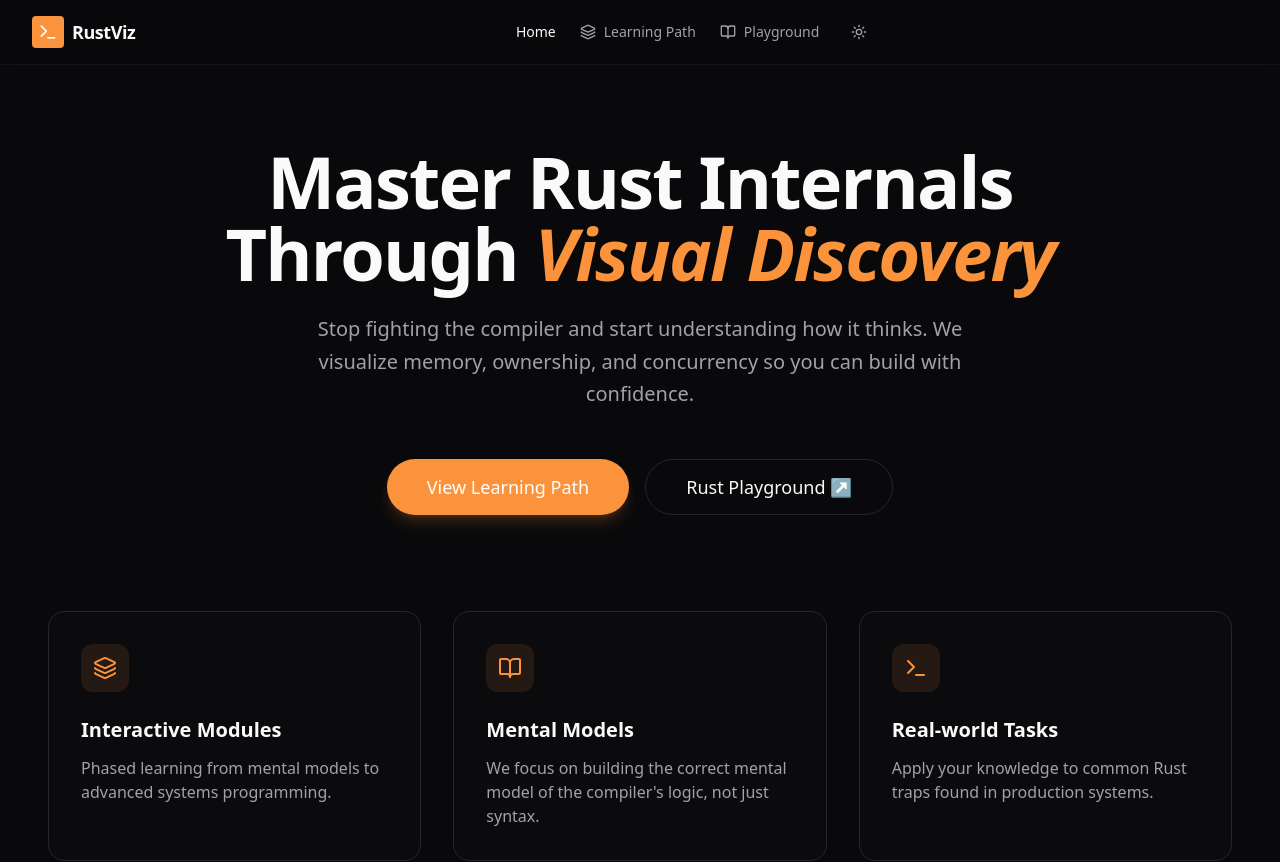
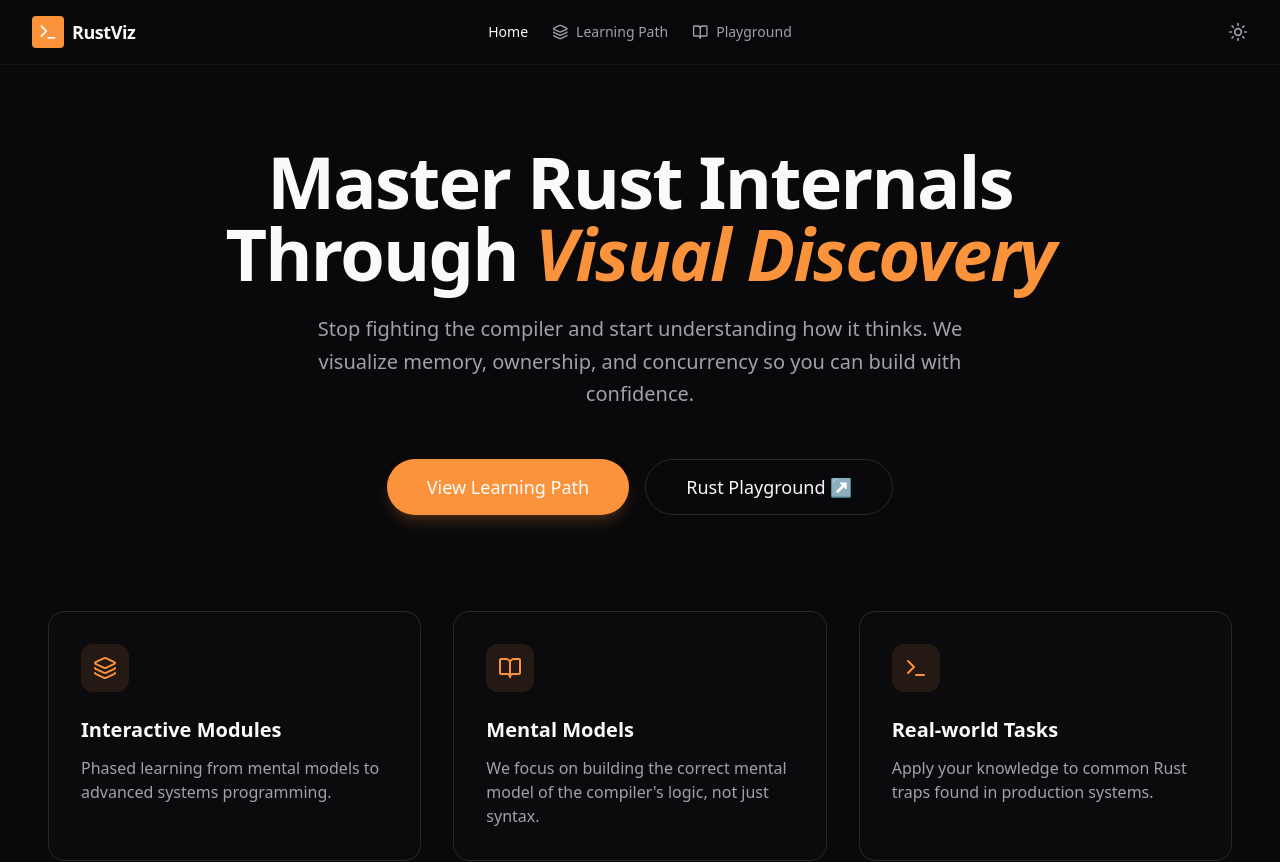
Before and after one commit to subhajitlucky/rustviz, a React (Vite) app: page / in a window 1280 px wide. Shown: the top 862 px of the page. Built offline with nearby package versions, Linux system fonts and the light colour scheme.

Commit message:
fix: adjust Navbar layout and improve theme toggle button styling

```diff
--- a/src/components/layout/Navbar.tsx
+++ b/src/components/layout/Navbar.tsx
@@ -13,7 +13,7 @@ export function Navbar() {
 
     return (
         <nav className="sticky top-0 z-50 w-full border-b border-border/40 bg-background/95 backdrop-blur supports-[backdrop-filter]:bg-background/60">
-            <div className="container flex h-16 items-center justify-between">
+            <div className="container flex h-16 items-center justify-between relative">
                 <Link
                     to="/"
                     className="flex items-center gap-2 cursor-pointer group"
@@ -24,7 +24,7 @@ export function Navbar() {
                     <span className="text-lg font-bold tracking-tight">RustViz</span>
                 </Link>
 
-                <div className="hidden md:flex items-center gap-6 text-sm font-medium">
+                <div className="hidden md:flex items-center gap-6 text-sm font-medium absolute left-1/2 -translate-x-1/2">
                     <Link
                         to="/"
                         className={cn(
@@ -54,21 +54,21 @@ export function Navbar() {
                         <BookOpen className="h-4 w-4" />
                         Playground
                     </Link>
-                    <button
-                        onClick={toggleTheme}
-                        className="flex items-center gap-2 transition-colors text-muted-foreground hover:text-primary ml-2"
-                        title="Toggle theme"
-                    >
-                        {theme === 'dark' ? <Sun className="h-4 w-4" /> : <Moon className="h-4 w-4" />}
-                    </button>
                 </div>
 
-                <div className="flex items-center gap-2">
+                <div className="flex items-center gap-4">
                     {isModule && (
                         <div className="text-xs font-mono text-muted-foreground hidden lg:block">
                             STEP: {currentStep}/{allTopics.length}
                         </div>
                     )}
+                    <button
+                        onClick={toggleTheme}
+                        className="flex items-center justify-center transition-colors text-muted-foreground hover:text-primary"
+                        title="Toggle theme"
+                    >
+                        {theme === 'dark' ? <Sun className="h-5 w-5" /> : <Moon className="h-5 w-5" />}
+                    </button>
                 </div>
             </div>
         </nav>
```
